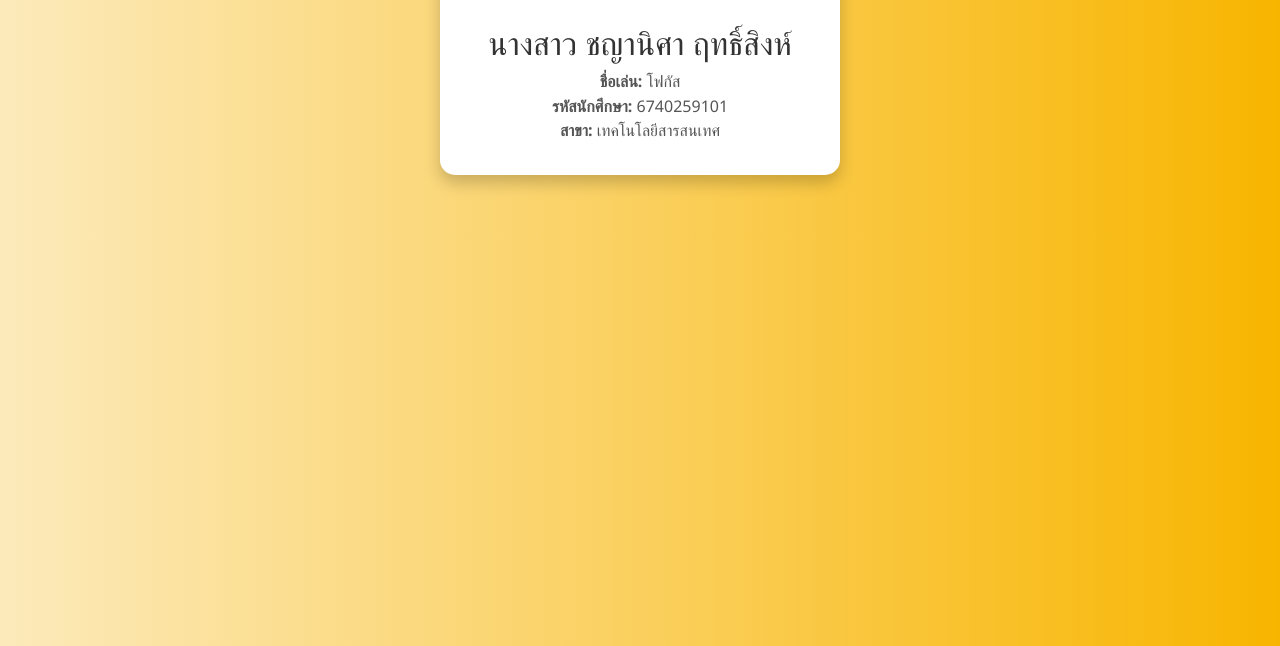
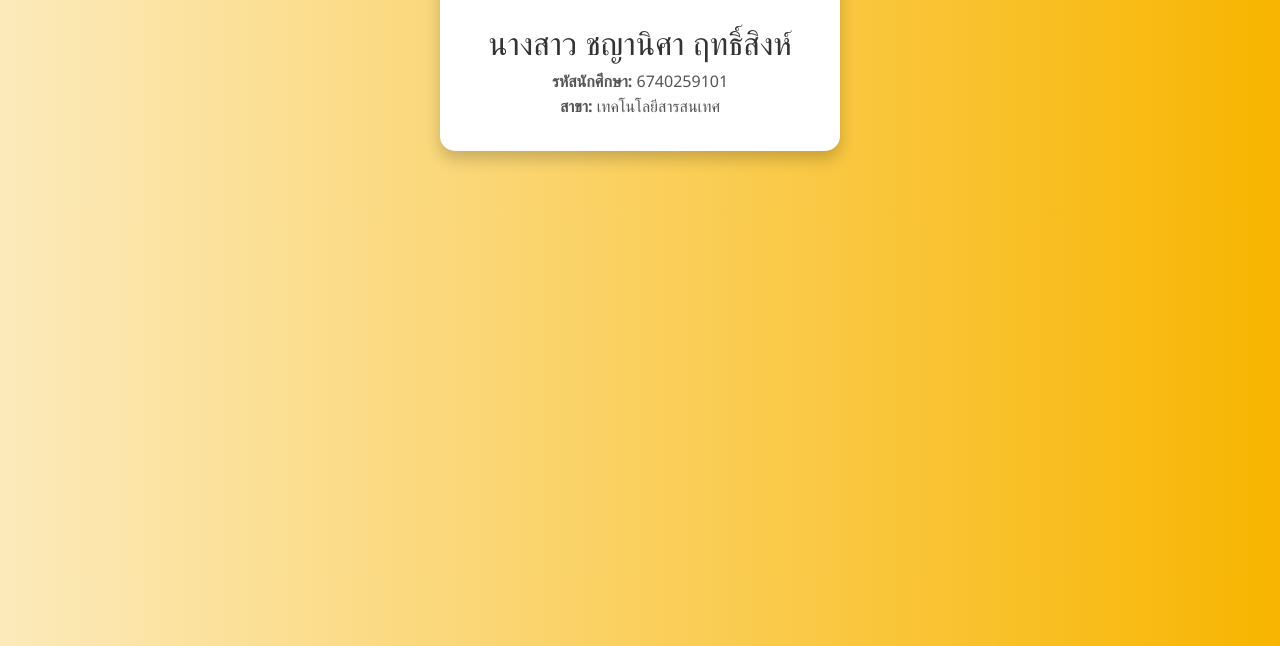
Before and after one commit to xoxoyccc1995/mysitee, a plain HTML site: page index.html in a window 1280 px wide. Shown: the part 154-800 px from the top of the page. Drawn offline with nearby package versions, Linux system fonts and the light colour scheme.

Commit message:
Update index.html

```diff
--- a/index.html
+++ b/index.html
@@ -57,7 +57,6 @@
   <div class="profile-card">
     <img src="picpic.jpg" alt="รูปโปรไฟล์">
     <h2>นางสาว ชญานิศา ฤทธิ์สิงห์</h2>
-    <p><strong>ชื่อเล่น:</strong> โฟกัส</p>
     <p><strong>รหัสนักศึกษา:</strong> 6740259101</p>
     <p><strong>สาขา:</strong> เทคโนโลยีสารสนเทศ</p>
   </div>
```
